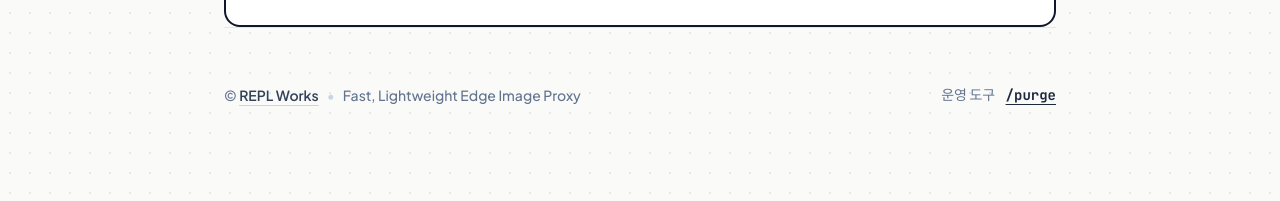
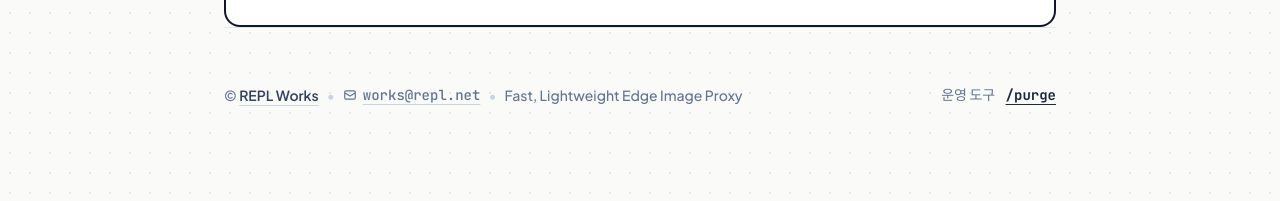
Before and after one commit to replworks/imageforge, a website built with Vite: page index.html in a window 1280 px wide. Shown: the part 2537-2738 px from the top of the page. Built offline with nearby package versions, Linux system fonts and the light colour scheme.

Commit message:
feat: enhance footer with contact email link and adjust order of elements

```diff
--- a/index.html
+++ b/index.html
@@ -939,7 +939,7 @@
         <div
           class="flex flex-col gap-1 sm:flex-row sm:items-center sm:gap-2 order-2 sm:order-1"
         >
-          <span class="order-2 sm:order-1">
+          <span class="order-3 sm:order-1">
             ©
             <a
               href="https://www.repl.net"
@@ -954,7 +954,32 @@
             aria-hidden="true"
             >•</span
           >
-          <span class="order-1 sm:order-3 text-slate-500"
+          <a
+            href="mailto:works@repl.net"
+            class="order-2 sm:order-3 inline-flex items-center gap-1.5 font-mono text-xs sm:text-sm underline underline-offset-4 decoration-slate-300 hover:text-slate-950"
+          >
+            <svg
+              xmlns="http://www.w3.org/2000/svg"
+              class="h-3.5 w-3.5 text-slate-500"
+              fill="none"
+              viewBox="0 0 24 24"
+              stroke="currentColor"
+            >
+              <path
+                stroke-linecap="round"
+                stroke-linejoin="round"
+                stroke-width="2"
+                d="M3 8l7.89 5.26a2 2 0 002.22 0L21 8M5 19h14a2 2 0 002-2V7a2 2 0 00-2-2H5a2 2 0 00-2 2v10a2 2 0 002 2z"
+              />
+            </svg>
+            <span>works@repl.net</span>
+          </a>
+          <span
+            class="hidden sm:inline text-slate-300 sm:order-4"
+            aria-hidden="true"
+            >•</span
+          >
+          <span class="order-1 sm:order-5 text-slate-500"
             >Fast, Lightweight Edge Image Proxy</span
           >
         </div>
```
